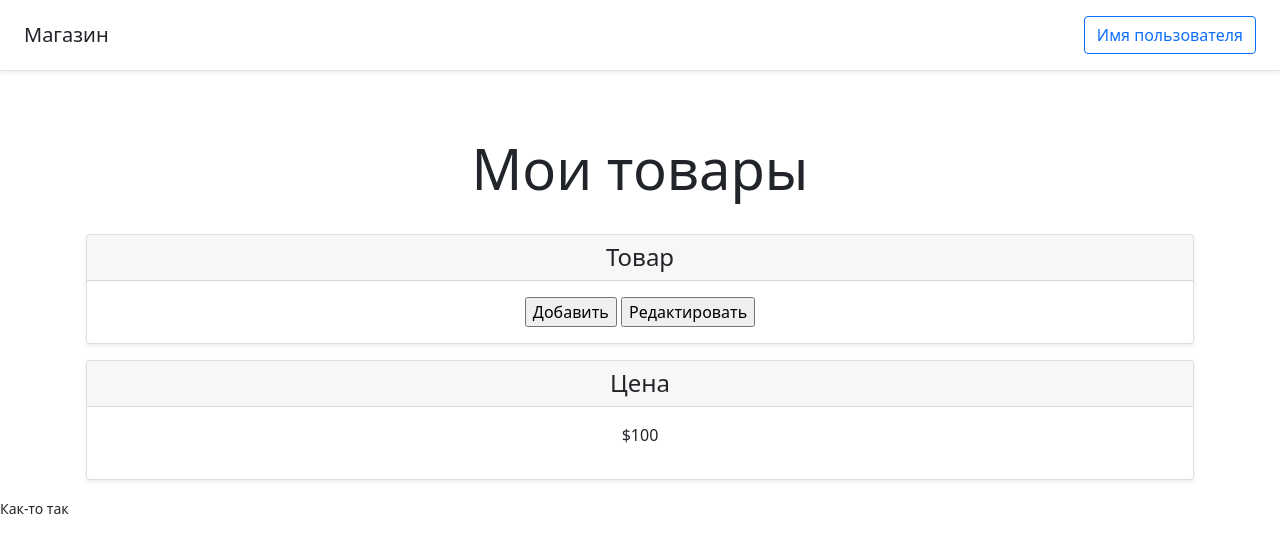
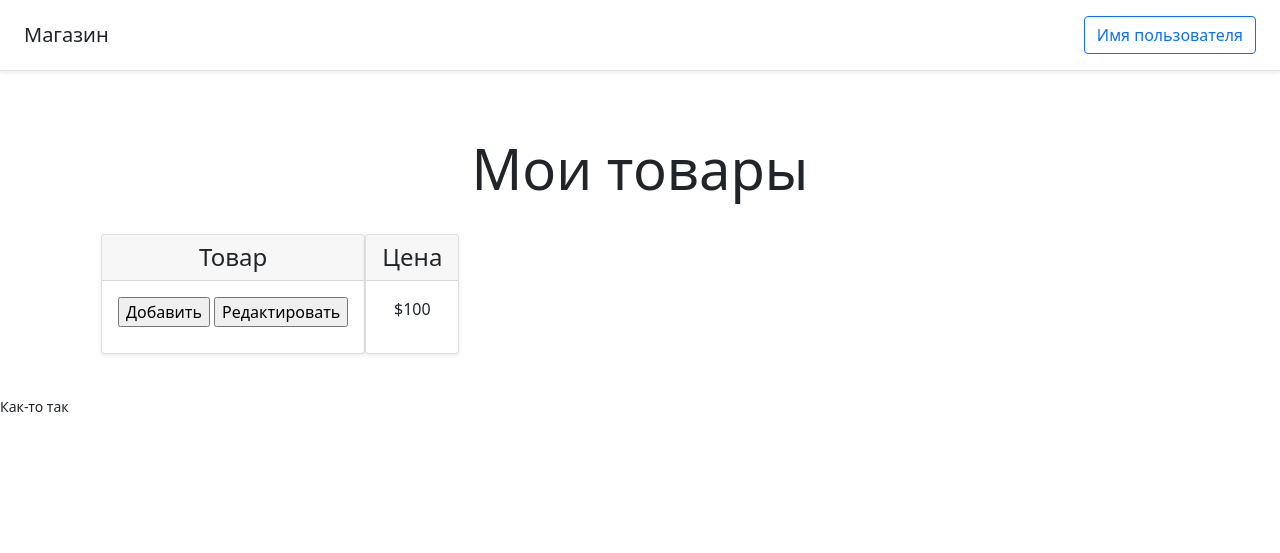
Before and after one commit to hochufenderyaguar/flask_app, a Flask app: page /index in a window 1280 px wide. Shown: the top 553 px of the page. Run offline with Flask 2, Linux system fonts and the light colour scheme; some libraries are stand-ins or nearby versions.

Commit message:
create css file

```diff
--- /dev/null
+++ b/static/css/style.css
@@ -0,0 +1,26 @@
+.text-center {
+    text-align: center !important;
+}
+
+.mb-3, .my-3 {
+    margin-bottom: 1rem !important;
+}
+
+.mb-4, .my-4 {
+    margin-bottom: 1.5rem !important;
+}
+
+.card-deck {
+    display: flex;
+    flex-flow: row wrap;
+    margin-right: 15px;
+    margin-left: 15px;
+    min-width: 220px;
+    text-align: center !important;
+}
+
+body {
+    font-size: 1rem;
+    font-weight: 400;
+    line-height: 1.5;
+}
--- a/templates/index.html
+++ b/templates/index.html
@@ -4,6 +4,7 @@
     <meta charset="UTF-8">
     <meta http-equiv="X-UA-Compatible" content="IE=edge">
     <meta name="viewport" content="width=device-width, initial-scale=1.0">
+    <link rel="stylesheet" href="/static/css/style.css"/>
     <link rel="stylesheet" href="https://stackpath.bootstrapcdn.com/bootstrap/5.0.0-alpha1/css/bootstrap.min.css" integrity="sha384-r4NyP46KrjDleawBgD5tp8Y7UzmLA05oM1iAEQ17CSuDqnUK2+k9luXQOfXJCJ4I" crossorigin="anonymous">
     <title>Document</title>
 </head>
@@ -16,8 +17,8 @@
         <h1 class="display-4" text-align="center">Мои товары</h1>
     </div>
     <div class="container">
-        <div class="card-deck mb-2 text-center">
-            <div class="card mb-3 shadow-sm">
+        <div class="card-deck mb-3 text-center">
+            <div class="card mb-4 shadow-sm">
                 <div class="card-header">
                 <h4 class="my-0 font-weight-normal">Товар</h4>
                 </div>
@@ -26,7 +27,7 @@
                 <input type="button" name="nubex" value="Редактировать"/>
                 </div>
             </div>
-            <div class="card mb-3 shadow-sm">
+            <div class="card mb-4 shadow-sm">
                 <div class="card-header">
                 <h4 class="my-0 font-weight-normal">Цена</h4>
                 </div>
```
